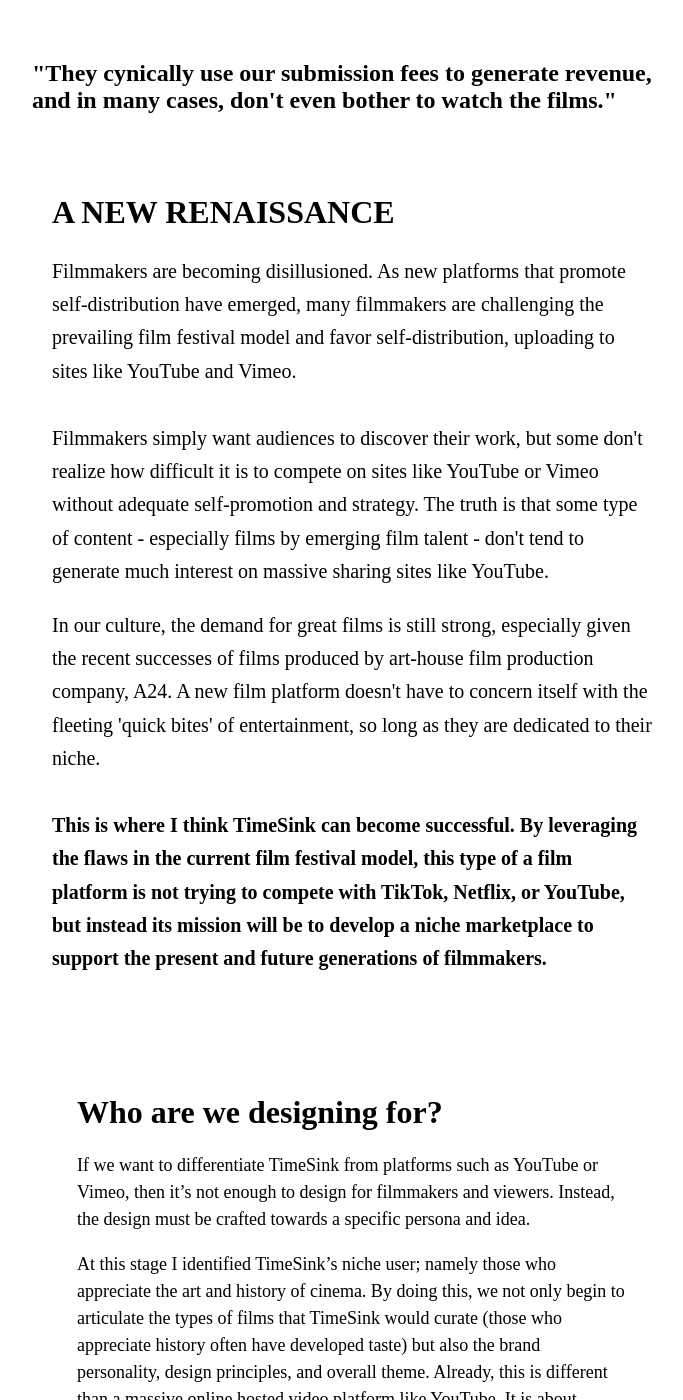
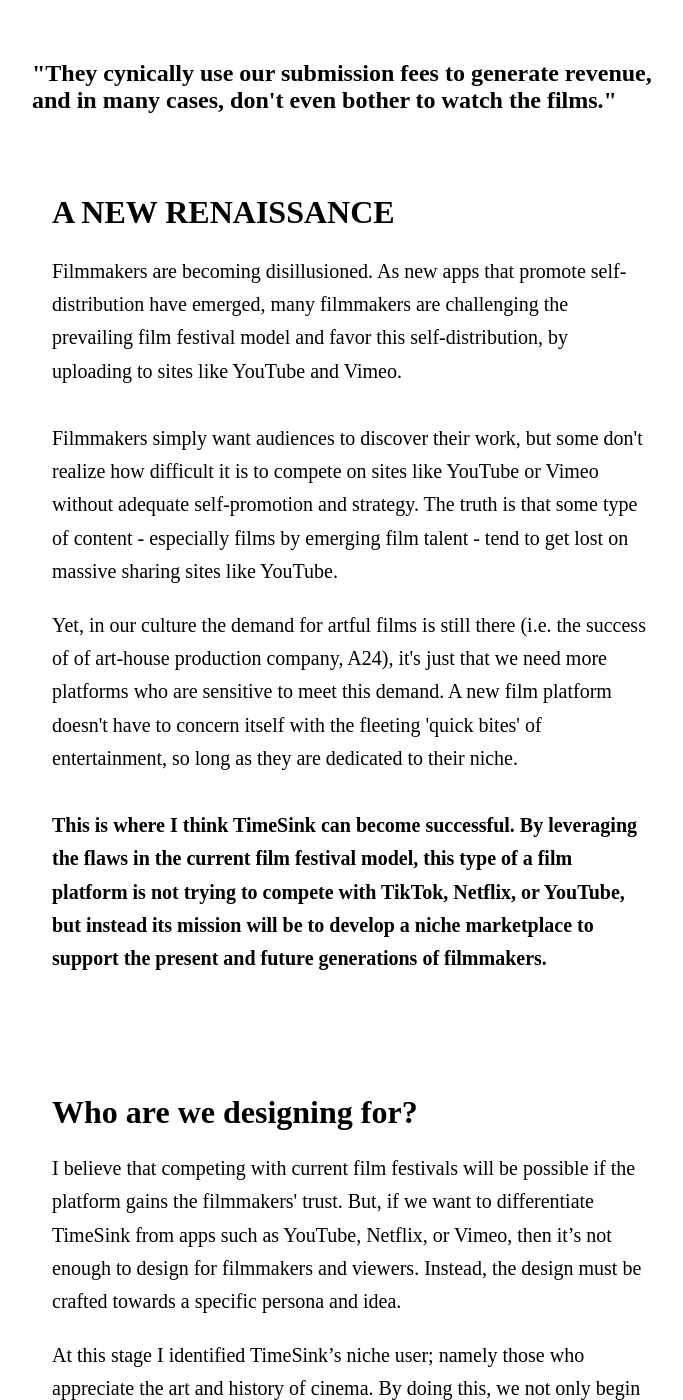
Before and after one commit to aaronzomback/design-portfolio, a Jekyll site: the page built from timesink.html, in a window 1280 px wide and 1400 px high, scrolled down 5307 px. Shown: the whole window, without its empty margins (288-971 px from the left). Built offline with Jekyll 4.4.1, drawn with Linux system fonts in a browser that asks for light colours; some web fonts are replaced; some of the changed text lies outside the part shown.

Commit message:
font new

```diff
--- a/_sass/_timesink.scss
+++ b/_sass/_timesink.scss
@@ -304,7 +304,7 @@
   margin-top: 120px;
 
   div.vision-text{
-    width: 550px;
+    width: 600px;
     margin-left: auto;
     margin-right: auto;
 
@@ -313,8 +313,8 @@
     }
 
     p {
-      line-height: 1.5;
-      font-size: 18px;
+      line-height: 1.67;
+      font-size: 20px;
     }
   }
 
@@ -330,7 +330,7 @@
 section.design-for {
 
   div.design-for-text {
-    width: 550px;
+    width: 600px;
     margin-left: auto;
     margin-right: auto;
     margin-top: 120px;
@@ -347,9 +347,9 @@
 }
 
     p {
-      line-height: 1.5;
+      line-height: 1.67;
       margin-bottom: 1em;
-      font-size: 18px;
+      font-size: 20px;
     }
   }
 
--- a/timesink.html
+++ b/timesink.html
@@ -149,9 +149,9 @@
   <div class="problem-text">
     <h5 style="text-align:left">A NEW RENAISSANCE</h5>
     <p>
-      Filmmakers are becoming disillusioned. As new platforms that promote self-distribution have emerged, many filmmakers are challenging the prevailing film festival model and favor self-distribution, uploading to sites like YouTube and Vimeo. <br> <br>
-       Filmmakers simply want audiences to discover their work, but some don't realize how difficult it is to compete on sites like YouTube or Vimeo without adequate self-promotion and strategy. The truth is that some type of content - especially films by emerging film talent - don't tend to generate much interest on massive sharing sites like YouTube.</p>
-      <p class="impersonal"> In our culture, the demand for great films is still strong, especially given the recent successes of films produced by art-house film production company, A24. A new film platform doesn't have to concern itself with the fleeting 'quick bites' of entertainment, so long as they are dedicated to their niche.<br> <br>  <b> This is where I think TimeSink can become successful. By leveraging the flaws in the current film festival model, this type of a film platform is not trying to compete with TikTok, Netflix, or YouTube, but instead its mission will be to develop a niche marketplace to support the present and future generations of filmmakers.</b></p>
+      Filmmakers are becoming disillusioned. As new apps that promote self-distribution have emerged, many filmmakers are challenging the prevailing film festival model and favor this self-distribution, by uploading to sites like YouTube and Vimeo. <br> <br>
+       Filmmakers simply want audiences to discover their work, but some don't realize how difficult it is to compete on sites like YouTube or Vimeo without adequate self-promotion and strategy. The truth is that some type of content - especially films by emerging film talent - tend to get lost on massive sharing sites like YouTube.</p>
+      <p class="impersonal"> Yet, in our culture the demand for artful films is still there (i.e. the success of of art-house production company, A24), it's just that we need more platforms who are sensitive to meet this demand. A new film platform doesn't have to concern itself with the fleeting 'quick bites' of entertainment, so long as they are dedicated to their niche.<br> <br>  <b> This is where I think TimeSink can become successful. By leveraging the flaws in the current film festival model, this type of a film platform is not trying to compete with TikTok, Netflix, or YouTube, but instead its mission will be to develop a niche marketplace to support the present and future generations of filmmakers.</b></p>
   </div>
 
 </section>
@@ -161,8 +161,9 @@
 <section class="design-for">
   <div class="design-for-text">
     <h5 style="text-align:left">Who are we designing for?</h5>
-    <p>If we want to differentiate TimeSink from platforms such as YouTube or Vimeo, then it’s not enough to design for filmmakers and viewers. Instead, the design must be crafted towards a specific persona and idea. </p>
-       <p>At this stage I identified TimeSink’s niche user; namely those who appreciate the art and history of cinema. By doing this, we not only begin to articulate the types of films that TimeSink would curate (those who appreciate history often have developed taste) but also the brand personality, design principles, and overall theme. Already, this is different than a massive online hosted video platform like YouTube. It is about becoming more specialized and I think by doing so, it raises the possibility of creating a super-loyal user base. </p>
+    <p>I believe that competing with current film festivals will be possible if the platform gains the filmmakers' trust. But, if we want to differentiate TimeSink from apps such as YouTube, Netflix, or Vimeo, then it’s not enough to design for filmmakers and viewers. Instead, the design must be crafted towards a specific persona and idea. </p>
+       <p>At this stage I identified TimeSink’s niche user; namely those who appreciate the art and history of cinema. By doing this, we not only begin to articulate the types of films that TimeSink would curate, as those who appreciate history often have developed taste, but also the brand personality, design principles, and overall theme. <br> <br>
+         Already, this is different than a massive online hosted video platform like YouTube. <b> It is about becoming more specialized and I think by doing so, it raises the possibility of creating a super-loyal user base. </b> </p>
   </div>
 </section>
 
```
Also changed, not shown: other parts of timesink.html (+1 -1 lines).
